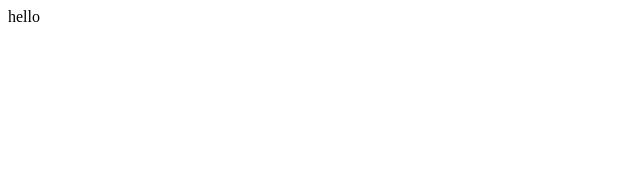
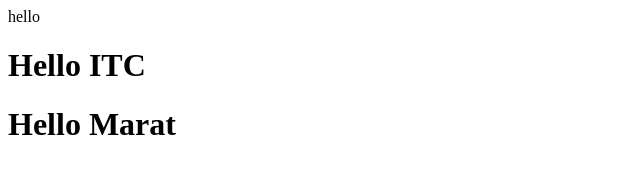
Before and after one commit to realmarat/git-practic, a plain HTML site: page index.html in a window 1280 px wide. Shown: the whole page, without its empty margins (0-640 px from the left). Drawn offline with Linux system fonts and the light colour scheme.

Commit message:
text added

```diff
--- a/index.html
+++ b/index.html
@@ -9,5 +9,8 @@
 <body>
     hello
 
+    <h1>Hello ITC</h1>
+    <h1>Hello Marat</h1>
+
 </body>
 </html>
```
